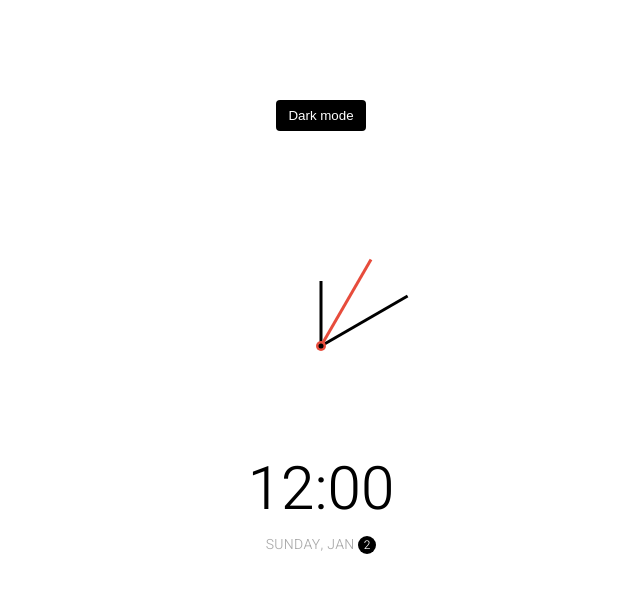
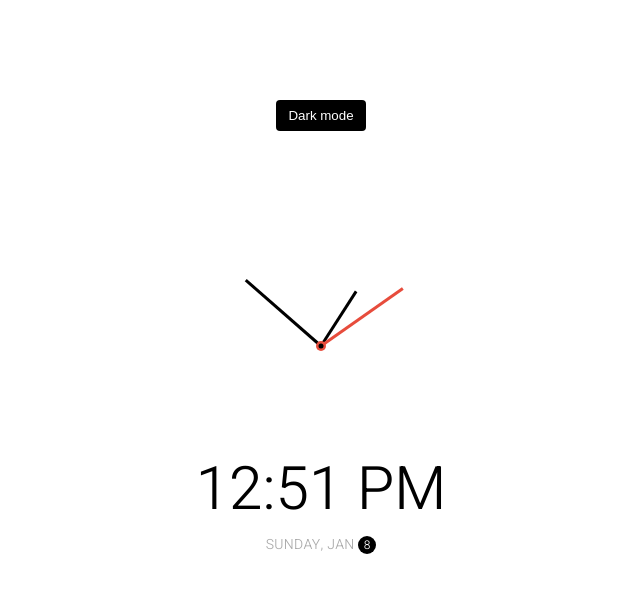
Before and after one commit to likeam/Clock, a plain HTML site: page index.html in a window 1280 px wide. Shown: the whole page, without its empty margins (319-959 px from the left). Drawn offline with Linux system fonts and the light colour scheme.

Commit message:
Clock Function

```diff
--- a/controller.js
+++ b/controller.js
@@ -21,3 +21,34 @@ toggleEl.addEventListener('click', (e) => {
     }
 
 })
+
+function setTime(){
+    const time = new Date();
+    const month = time.getMonth();
+    const day = time.getDay();
+    const date = time.getDate();
+    const hours = time.getHours();
+    const hoursForClock = hours >= 13 ? hours % 12:hours;
+    const mintues = time.getMinutes();
+    const seconds = time.getSeconds();
+    const ampm = hours >= 12 ? 'PM' : 'AM';
+
+    hourEl.style.transform =`translate(-50%, -100%) rotate(${scale(hoursForClock, 0, 11, 0, 360)}deg)`;
+
+    minuteEl.style.transform =`translate(-50%, -100%) rotate(${scale(mintues, 0, 59, 0, 360)}deg)`;
+
+    secondEl.style.transform =`translate(-50%, -100%) rotate(${scale(seconds, 0, 59, 0, 360)}deg)`;
+
+
+    timeEl.innerHTML =  `${hoursForClock}:${mintues < 10 ? `0${mintues}` : mintues} ${ampm}`;
+    dateEl.innerHTML = `${days[day]}, ${months[month]} <span class="circle">${date}</span>`
+
+}
+
+const scale = (num, in_min, in_max, out_min, out_max) => {
+    return (num - in_min) * (out_max - out_min) / (in_max - in_min) + out_min;
+}
+
+setTime();
+
+setInterval(setTime, 1000);
--- a/index.html
+++ b/index.html
@@ -20,7 +20,7 @@
         </div>
 
         <div class="time">12:00</div>
-        <div class="date">Sunday, Jan <span class="circle">2</span></div>
+        <div class="date">Munday, Jant <span class="circle">2</span></div>
     </div>
     <script src="./controller.js"></script>
 </body>
--- a/style.css
+++ b/style.css
@@ -71,11 +71,11 @@ body {
     transform: translate(-50%, -100%) rotate(0deg);
 }
 .needle.minute{
-    transform: translate(-50%, -100%) rotate(60deg);
+    transform: translate(-50%, -100%) rotate(0deg);
     height: 100px;
 }
 .needle.second{
-    transform: translate(-50%, -100%) rotate(30deg);
+    transform: translate(-50%, -100%) rotate(0deg);
     height: 100px;
     background-color: #e74c3c;
 }
```
